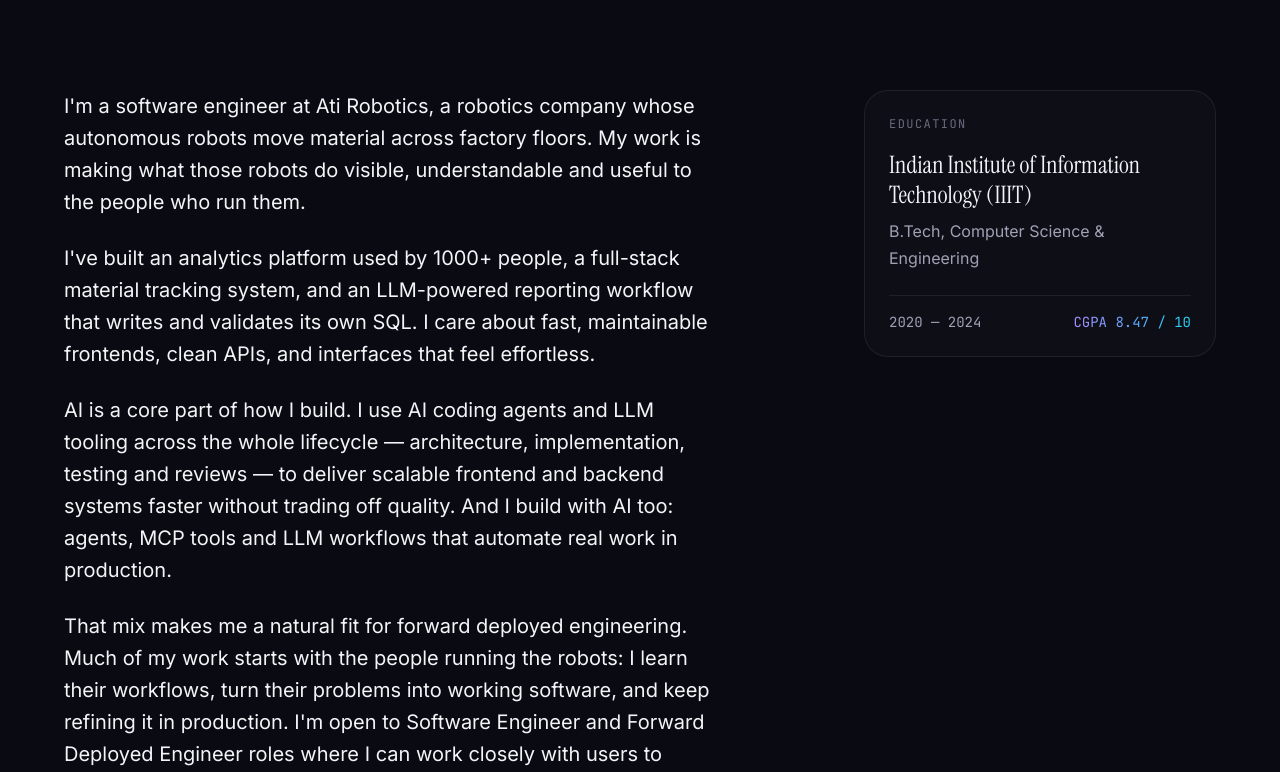
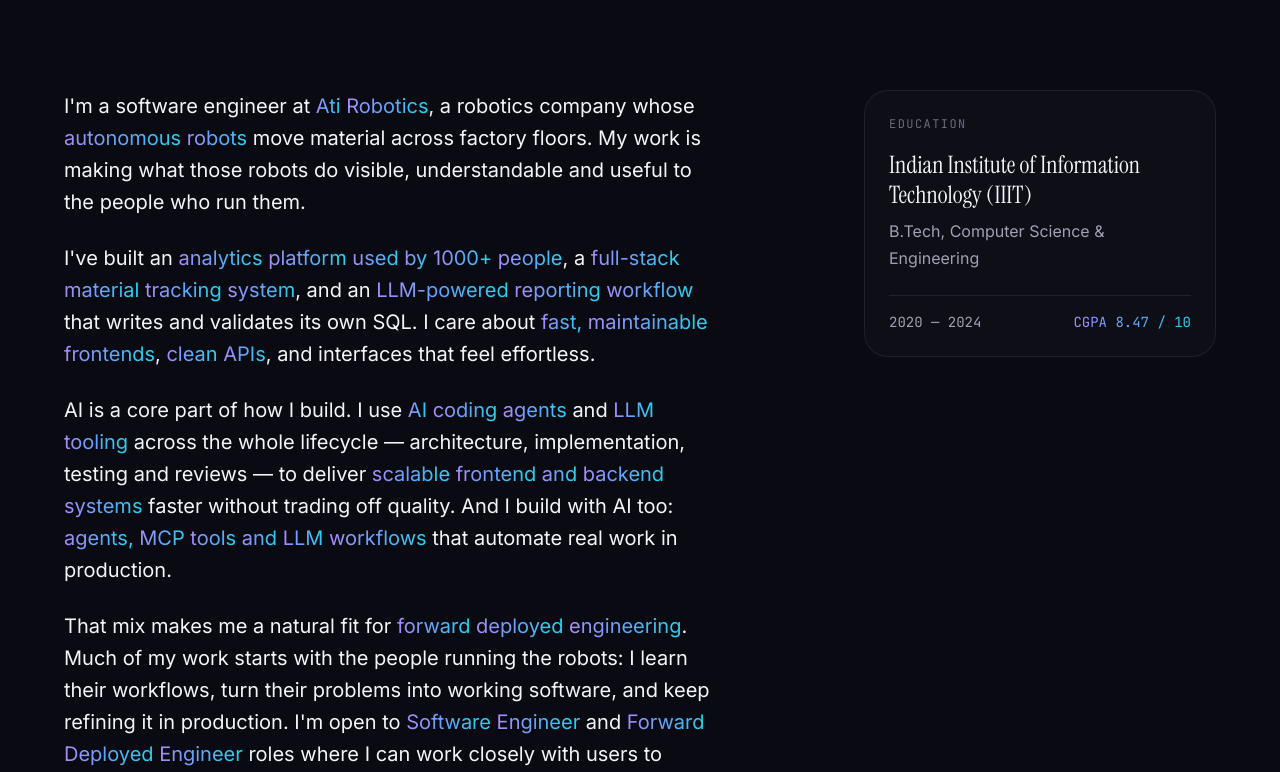
Before and after one commit to Kaishav65/portfolio, a Next.js app: page / in a window 1280 px wide. Shown: the part 1188-1960 px from the top of the page. Built offline with nearby package versions, Linux system fonts and the light colour scheme.

Commit message:
highlighted imp words

```diff
--- a/components/ui/ScrollText.tsx
+++ b/components/ui/ScrollText.tsx
@@ -1,18 +1,19 @@
 "use client";
 
 import { motion, useReducedMotion, useScroll, useTransform, type MotionValue } from "motion/react";
-import { useRef } from "react";
+import { useRef, type ReactNode } from "react";
 
 /**
  * Paragraphs start dim; scroll lights them up word by word, one continuous
- * sweep across all paragraphs in order.
+ * sweep across all paragraphs in order. Wrap text in **double asterisks**
+ * to render it with the accent gradient.
  */
 export function ScrollText({ paragraphs, className }: { paragraphs: string[]; className?: string }) {
   const ref = useRef<HTMLDivElement>(null);
   const reduce = useReducedMotion();
   const { scrollYProgress } = useScroll({ target: ref, offset: ["start 0.8", "end 0.5"] });
 
-  const words = paragraphs.map((p) => p.split(" "));
+  const words = paragraphs.map((p) => accentWords(p));
   const total = words.reduce((n, w) => n + w.length, 0);
   let k = 0;
 
@@ -35,7 +36,18 @@ export function ScrollText({ paragraphs, className }: { paragraphs: string[]; cl
   );
 }
 
-function Word({ children, progress, range }: { children: string; progress: MotionValue<number>; range: [number, number] }) {
+/** Splits a paragraph into words, wrapping text between `**` markers in the accent gradient. */
+function accentWords(paragraph: string): ReactNode[] {
+  let on = false;
+  return paragraph.split(" ").map((word) =>
+    word.split("**").map((piece, n) => {
+      if (n > 0) on = !on;
+      return piece && (on ? <span key={n} className="text-gradient">{piece}</span> : piece);
+    }),
+  );
+}
+
+function Word({ children, progress, range }: { children: ReactNode; progress: MotionValue<number>; range: [number, number] }) {
   const opacity = useTransform(progress, range, [0.3, 1]);
   return <motion.span style={{ opacity }}>{children}</motion.span>;
 }
--- a/content/data.ts
+++ b/content/data.ts
@@ -18,10 +18,10 @@ export const profile = {
   ],
   resumeUrl: "/Kaishav_Basodiya_Resume.pdf",
   about: [
-    "I'm a software engineer at Ati Robotics, a robotics company whose autonomous robots move material across factory floors. My work is making what those robots do visible, understandable and useful to the people who run them.",
-    "I've built an analytics platform used by 1000+ people, a full-stack material tracking system, and an LLM-powered reporting workflow that writes and validates its own SQL. I care about fast, maintainable frontends, clean APIs, and interfaces that feel effortless.",
-    "AI is a core part of how I build. I use AI coding agents and LLM tooling across the whole lifecycle — architecture, implementation, testing and reviews — to deliver scalable frontend and backend systems faster without trading off quality. And I build with AI too: agents, MCP tools and LLM workflows that automate real work in production.",
-    "That mix makes me a natural fit for forward deployed engineering. Much of my work starts with the people running the robots: I learn their workflows, turn their problems into working software, and keep refining it in production. I'm open to Software Engineer and Forward Deployed Engineer roles where I can work closely with users to design, build and deploy AI-powered systems.",
+    "I'm a software engineer at **Ati Robotics**, a robotics company whose **autonomous robots** move material across factory floors. My work is making what those robots do visible, understandable and useful to the people who run them.",
+    "I've built an **analytics platform used by 1000+ people**, a **full-stack material tracking system**, and an **LLM-powered reporting workflow** that writes and validates its own SQL. I care about **fast, maintainable frontends**, **clean APIs**, and interfaces that feel effortless.",
+    "AI is a core part of how I build. I use **AI coding agents** and **LLM tooling** across the whole lifecycle — architecture, implementation, testing and reviews — to deliver **scalable frontend and backend systems** faster without trading off quality. And I build with AI too: **agents, MCP tools and LLM workflows** that automate real work in production.",
+    "That mix makes me a natural fit for **forward deployed engineering**. Much of my work starts with the people running the robots: I learn their workflows, turn their problems into working software, and keep refining it in production. I'm open to **Software Engineer** and **Forward Deployed Engineer** roles where I can work closely with users to design, build and deploy **AI-powered systems**.",
   ],
   education: {
     school: "Indian Institute of Information Technology (IIIT)",
```
